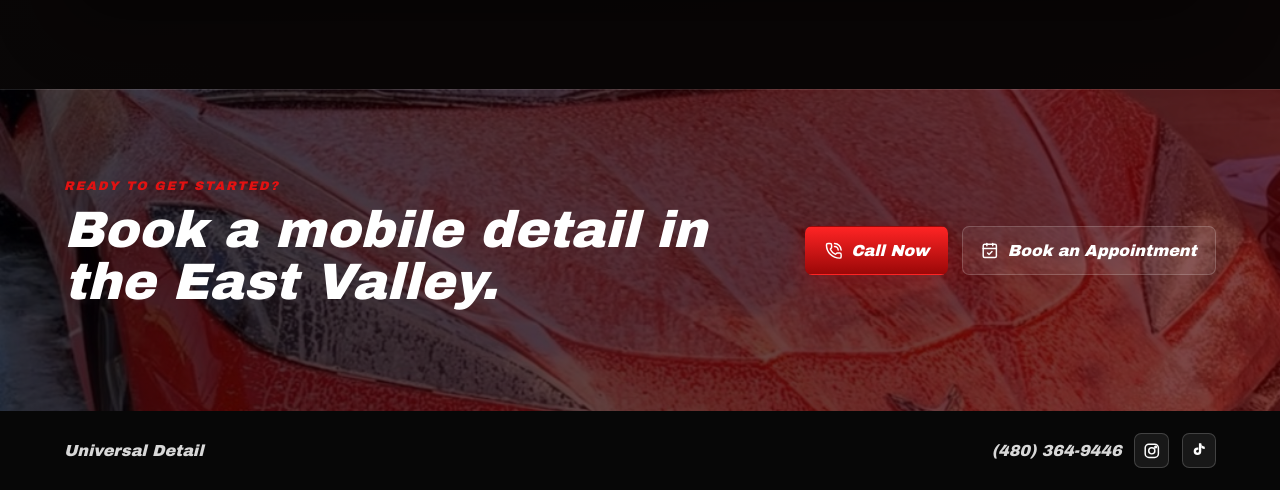
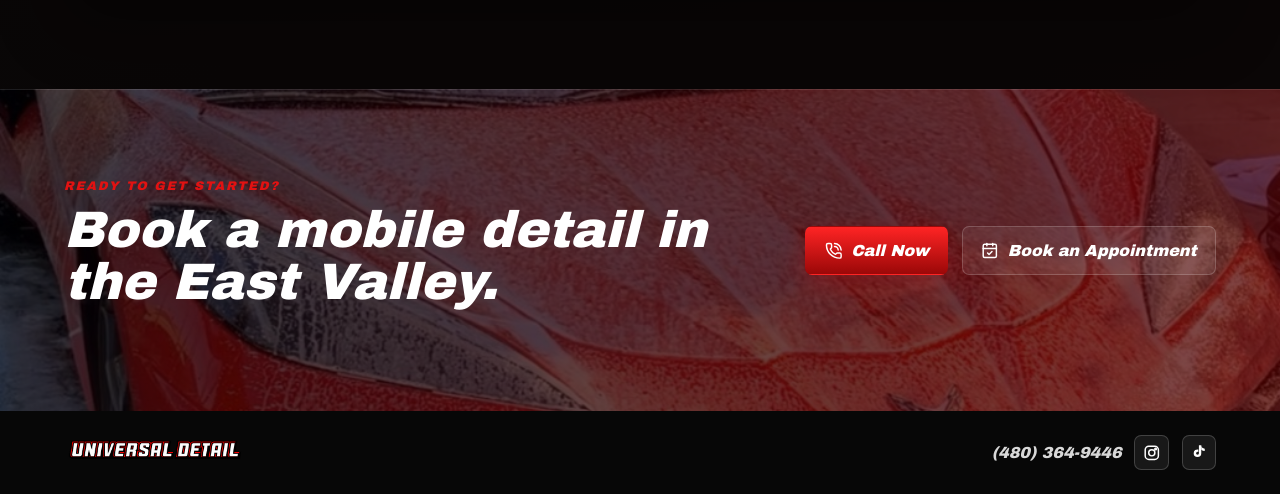
Before and after one commit to lucyweiner/universal-detail, a website: page index.html in a window 1280 px wide. Shown: the part 6408-6902 px from the top of the page. Drawn offline with nearby package versions, Linux system fonts and the light colour scheme; a script that the page names is missing.

Commit message:
Use wordmark in footer

```diff
--- a/index.html
+++ b/index.html
@@ -6,7 +6,7 @@
     <meta name="description" content="Universal Detail car detailing in Arizona. Request a quote, call or text, and leave a review.">
     <title>Universal Detail | Car Detailing</title>
     <link rel="preload" href="assets/universal-detail-logo-transparent.png" as="image">
-    <link rel="stylesheet" href="styles.css?v=13">
+    <link rel="stylesheet" href="styles.css?v=14">
   </head>
   <body>
     <header class="site-header">
@@ -327,7 +327,7 @@
     </main>
 
     <footer>
-      <span>Universal Detail</span>
+      <img class="footer-wordmark" src="assets/universal-detail-wordmark-header.png" alt="Universal Detail">
       <div class="footer-links">
         <a href="tel:+14803649446">(480) 364-9446</a>
         <a class="social-link" href="https://www.instagram.com/universal.detail/" target="_blank" rel="noopener" aria-label="Universal Detail Instagram">
@@ -348,6 +348,6 @@
 
     <script src="https://unpkg.com/lucide@latest/dist/umd/lucide.min.js"></script>
     <script async src="https://www.instagram.com/embed.js"></script>
-    <script src="script.js?v=13"></script>
+    <script src="script.js?v=14"></script>
   </body>
 </html>
--- a/styles.css
+++ b/styles.css
@@ -1293,6 +1293,13 @@ footer {
   background: var(--black);
 }
 
+.footer-wordmark {
+  width: clamp(10rem, 16vw, 15rem);
+  height: 2.4rem;
+  object-fit: contain;
+  object-position: left center;
+}
+
 .footer-links {
   display: flex;
   align-items: center;
```
Also changed, not shown: about.html (+3 -3 lines), book.html (+3 -3 lines), contact.html (+3 -3 lines), gallery.html (+3 -3 lines), quote.html (+3 -3 lines), reviews.html (+3 -3 lines), services.html (+3 -3 lines).
